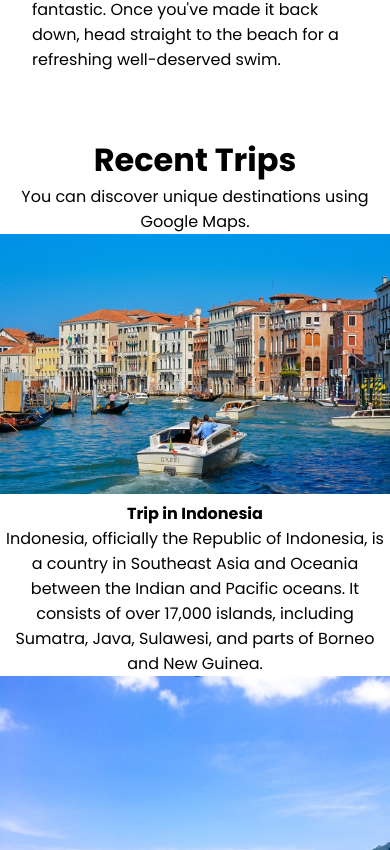
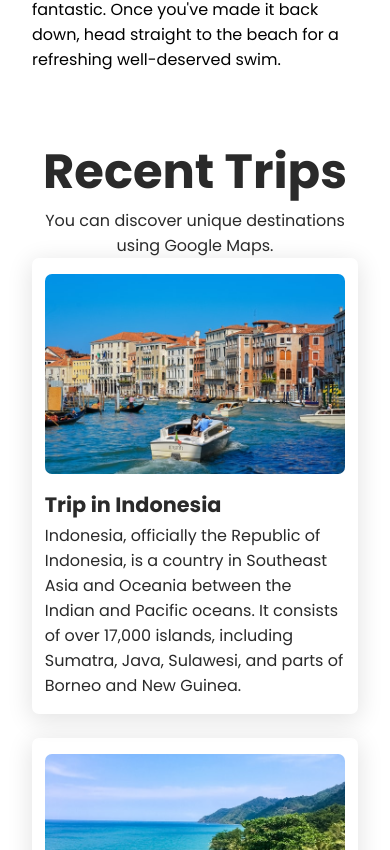
Before and after one commit to pri65/travel_app, a React (Create React App) app: page / in a window 390 px wide. Shown: the part 2534-3384 px from the top of the page. Built offline with nearby package versions, Linux system fonts and the light colour scheme; the HTML template or start-up script is replaced by a standard one.

Commit message:
trip css

```diff
--- a/src/components/TripStyles.css
+++ b/src/components/TripStyles.css
@@ -0,0 +1,50 @@
+.trip{
+    margin: 4rem 6rem;
+    color: #2a2a2a;
+}
+.trip h1{
+    font-size: 3rem;
+}
+.tripCard{
+    margin-top: 3rem;
+    display:flex;
+    justify-content: space-between;
+}
+.t-card{
+    width: 32%;
+    text-align: start;
+    box-shadow:0 5px 25px 2px rgba(0,0,0,0.11) ;
+    border-radius: 7px;
+    cursor: pointer ;
+    padding: 1rem .8rem;
+}
+.t-image{
+    height: 200px;
+    overflow: hidden;
+    border-radius: 7px;
+}
+.t-image img{
+    width: 100%;
+    height: 100%;
+    transition: 0.3s ease-in-out;
+}
+.t-image:hover img{
+    transform: scale(1.3);
+}
+.t-card h4{
+    font-size: 1.3rem;
+    padding:.9rem 0 .2rem 0;
+}
+
+@media  screen and (max-width:850px) {
+    .trip{
+        margin: 4rem 2rem;
+    }
+    .tripCard{
+        flex-direction: column;
+    }
+    .t-card{
+        width: 100%;
+        margin-bottom: 1.5rem;
+    }
+}
```
